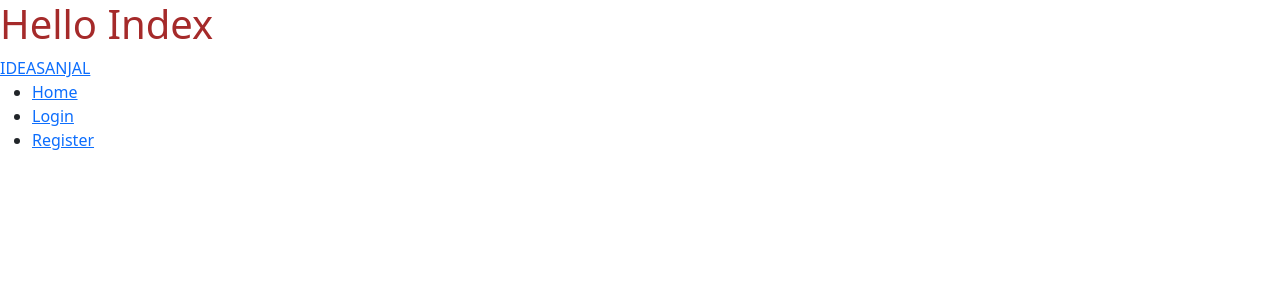
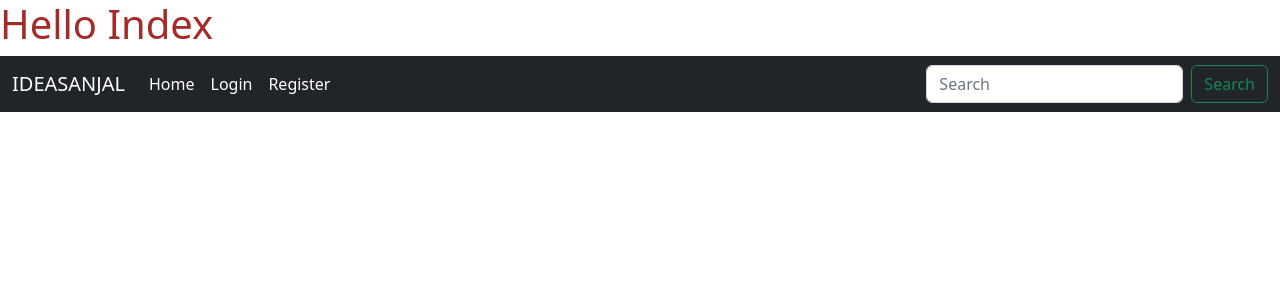
Before and after one commit to theanxiuser/ideasanjal_, a Django app: page / in a window 1280 px wide. Shown: the top 300 px of the page. Run offline with Django 3.2, Linux system fonts and the light colour scheme; some libraries are stand-ins or nearby versions.

Commit message:
fields and design added

```diff
--- a/home/templates/home/navbar.html
+++ b/home/templates/home/navbar.html
@@ -1,25 +1,54 @@
-<nav class="navbar-container">
-    <div class="nav-logo">
-        <a href="#">IDEASANJAL</a>
-    </div>
-    <div class="nav-title">
-        {% if user.is_authenticated %}
-        <ul>
-            <li><a href="{% url 'home:index' %}">Home</a></li>
-            <li><a href="{% url 'mynw:feed' %}">Feed</a></li>
-            <li><a href="{% url 'mynw:profile' %}">Profile</a></li>
-            <li><a href="{% url 'mynw:edit-profile' %}">Edit Profile</a></li>
-            <li><a href="{% url 'mynw:logout' %}">Logout</a></li>
+<nav class="navbar navbar-expand-lg bg-dark navbar-dark">
+    <div class="container-fluid">
+      <a class="navbar-brand" href="{% url 'home:index' %}">IDEASANJAL</a>
+      <button class="navbar-toggler" type="button" data-bs-toggle="collapse" data-bs-target="#navbarSupportedContent" aria-controls="navbarSupportedContent" aria-expanded="false" aria-label="Toggle navigation">
+        <span class="navbar-toggler-icon"></span>
+      </button>
+        <div class="collapse navbar-collapse" id="navbarSupportedContent">
 
-        </ul>
+            {% if user.is_authenticated %}
+            <ul class="navbar-nav me-auto mb-2 mb-lg-0">
+                <li class="nav-item">
+                    <a class="nav-link active" aria-current="page" href="{% url 'home:index' %}">Home</a>
+                </li>
 
-        {% else %}
-        <ul>
-            <li><a href="{% url 'home:index' %}">Home</a></li>
-            <li><a href="{% url 'mynw:login' %}">Login</a></li>
-            <li><a href="{% url 'mynw:register' %}">Register</a></li>
+                <li class="nav-item">
+                    <a class="nav-link active" aria-current="page" href="{% url 'mynw:feed' %}">Feed</a>
+                </li>
 
-        </ul>
-        {% endif %}
+                <li class="nav-item">
+                    <a class="nav-link active" aria-current="page" href="{% url 'mynw:profile' %}">Profile</a>
+                </li>
+
+                <li class="nav-item">
+                    <a class="nav-link active" aria-current="page" href="{% url 'mynw:edit-profile' %}">Settings</a>
+                </li>
+
+                <li class="nav-item">
+                    <a class="nav-link active" aria-current="page" href="{% url 'mynw:logout' %}">Logout</a>
+                </li>
+            </ul>
+
+            {% else %}
+            <ul class="navbar-nav me-auto mb-2 mb-lg-0">
+                <li class="nav-item">
+                    <a class="nav-link active" aria-current="page" href="{% url 'home:index' %}">Home</a>
+                </li>
+
+                <li class="nav-item">
+                    <a class="nav-link active" aria-current="page" href="{% url 'mynw:login' %}">Login</a>
+                </li>
+
+                <li class="nav-item">
+                    <a class="nav-link active" aria-current="page" href="{% url 'mynw:register' %}">Register</a>
+                </li>
+            </ul>
+            {% endif %}
+
+            <form class="d-flex" role="search">
+            <input class="form-control me-2" type="search" placeholder="Search" aria-label="Search">
+            <button class="btn btn-outline-success" type="submit">Search</button>
+            </form>
+        </div>
     </div>
 </nav>
```
